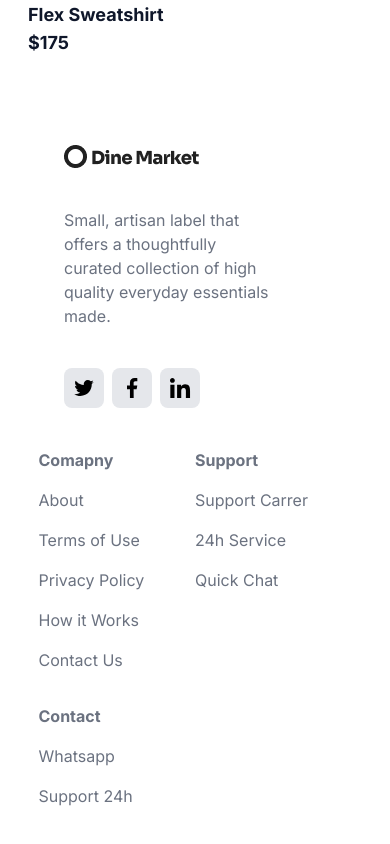
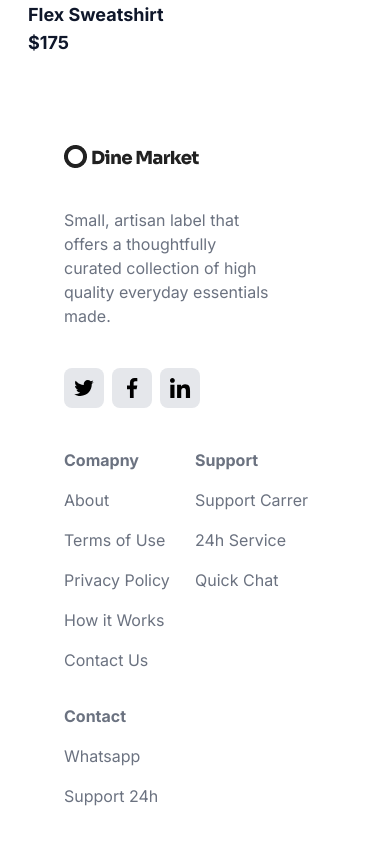
Before and after one commit to bilal-faisal/ecommerce-store-next13, a Next.js app: page / in a window 390 px wide. Shown: the part 3174-4018 px from the top of the page. Built offline with nearby package versions, Linux system fonts and the light colour scheme.

Commit message:
Update Footer.tsx

```diff
--- a/src/components/Footer.tsx
+++ b/src/components/Footer.tsx
@@ -25,7 +25,7 @@ const Footer = () => {
           </div>
         </div>
       </div>
-      <div className="flex flex-wrap md:w-[60%]">
+      <div className="flex flex-wrap w-full px-16 md:px-0 md:w-[60%]">
         <div className="w-1/2 md:w-1/3 space-y-4">
           <h2 className="font-bold">Comapny</h2>
           <p>About</p>
```
